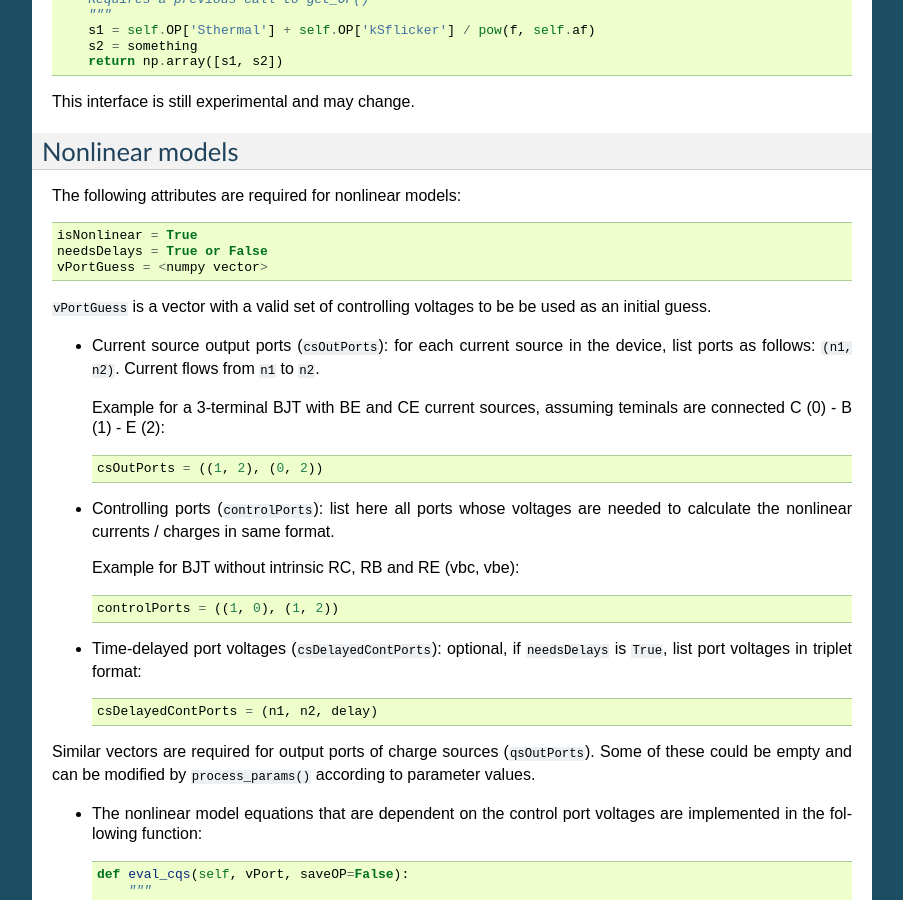
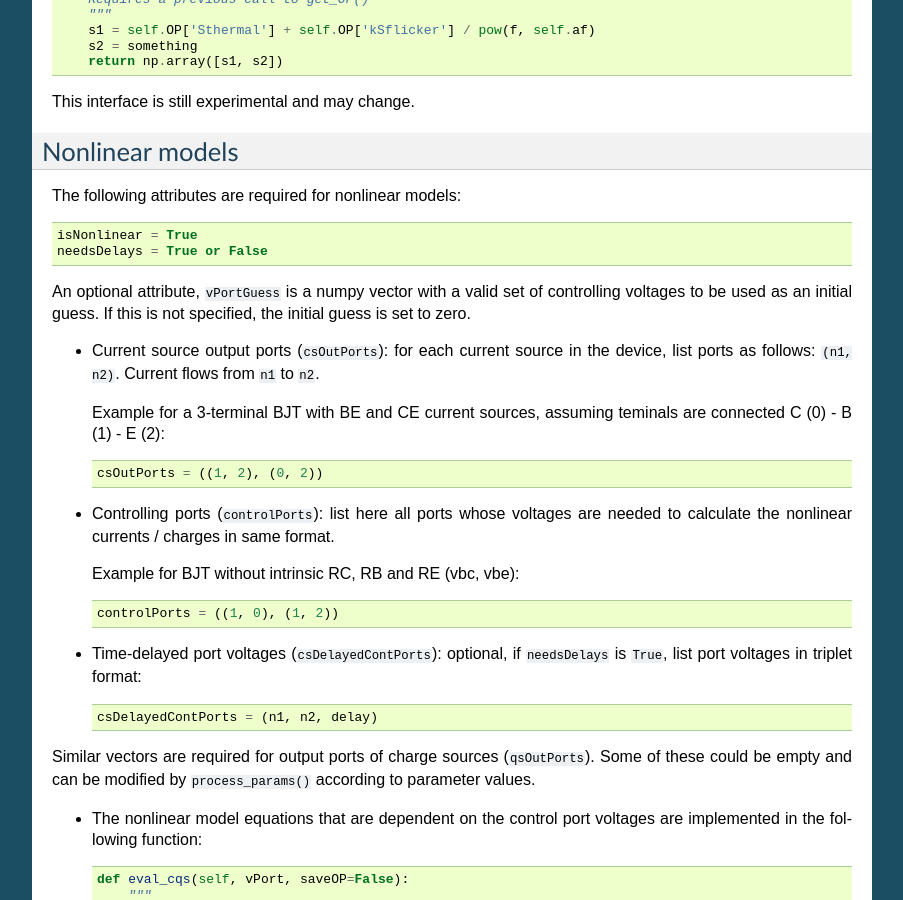
Before and after one commit to cechrist/cardoon, a Sphinx documentation site: the page built from doc/adding_devices.rst, in a window 1280 px wide and 900 px high, scrolled down 3783 px. Shown: the whole window, without its empty margins (198-1101 px from the left). Built offline with Sphinx 7.4.7, drawn with Linux system fonts in a browser that asks for light colours; formulas are drawn with MathJax 3.

Commit message:
Made vPortGuess attribute to be optional

```diff
--- a/doc/adding_devices.rst
+++ b/doc/adding_devices.rst
@@ -254,10 +254,10 @@ The following attributes are required for nonlinear models::
 
   isNonlinear = True
   needsDelays = True or False
-  vPortGuess = <numpy vector>
 
-``vPortGuess`` is a vector with a valid set of controlling voltages to
-be be used as an initial guess.
+An optional attribute, ``vPortGuess`` is a numpy vector with a valid
+set of controlling voltages to be used as an initial guess. If this is
+not specified, the initial guess is set to zero.
 
 * Current source output ports (``csOutPorts``): for each current
   source in the device, list ports as follows: ``(n1, n2)``. Current
```
Also changed, not shown: circuit.py (+5 -4 lines), 1 other file.
